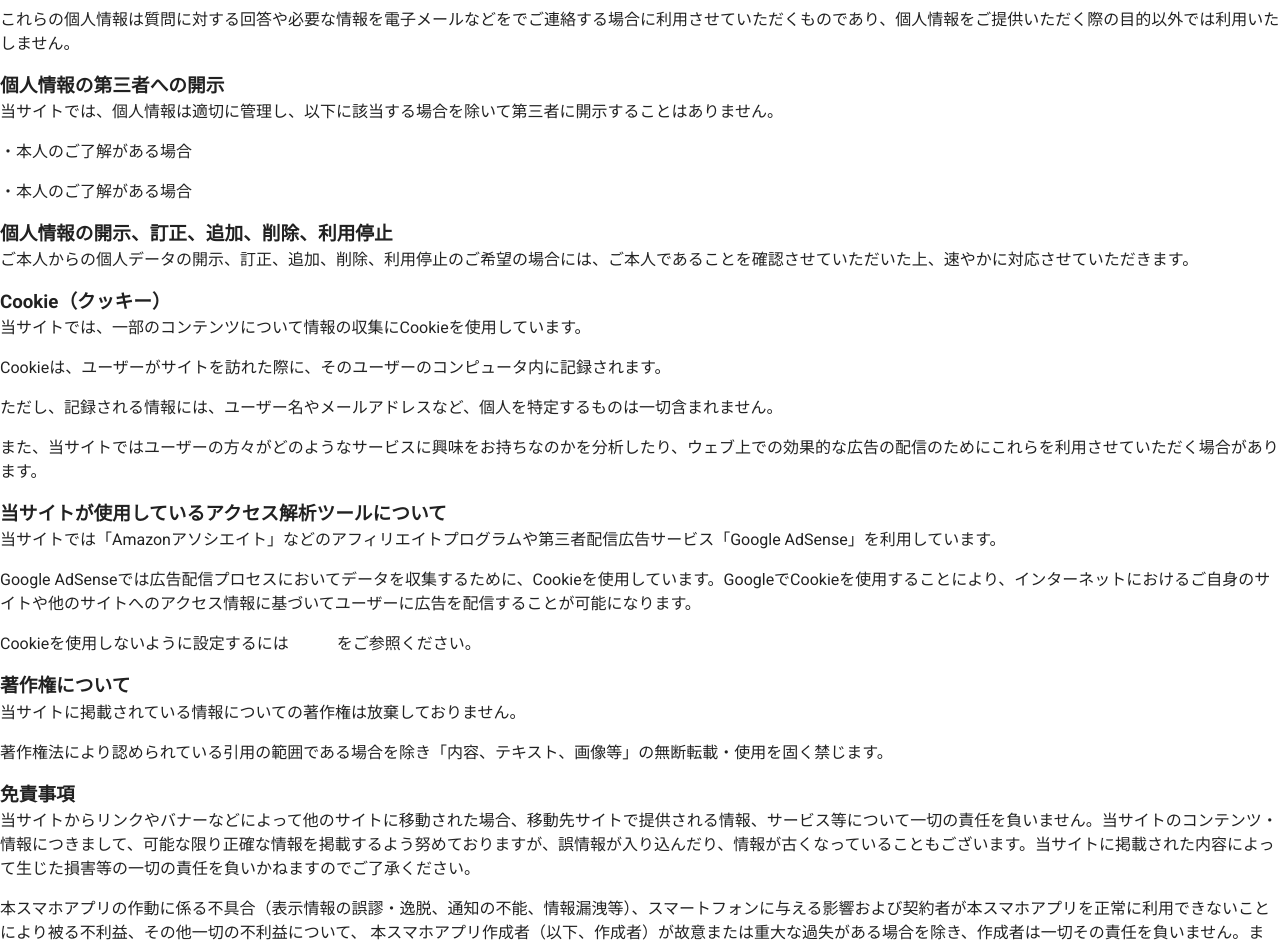
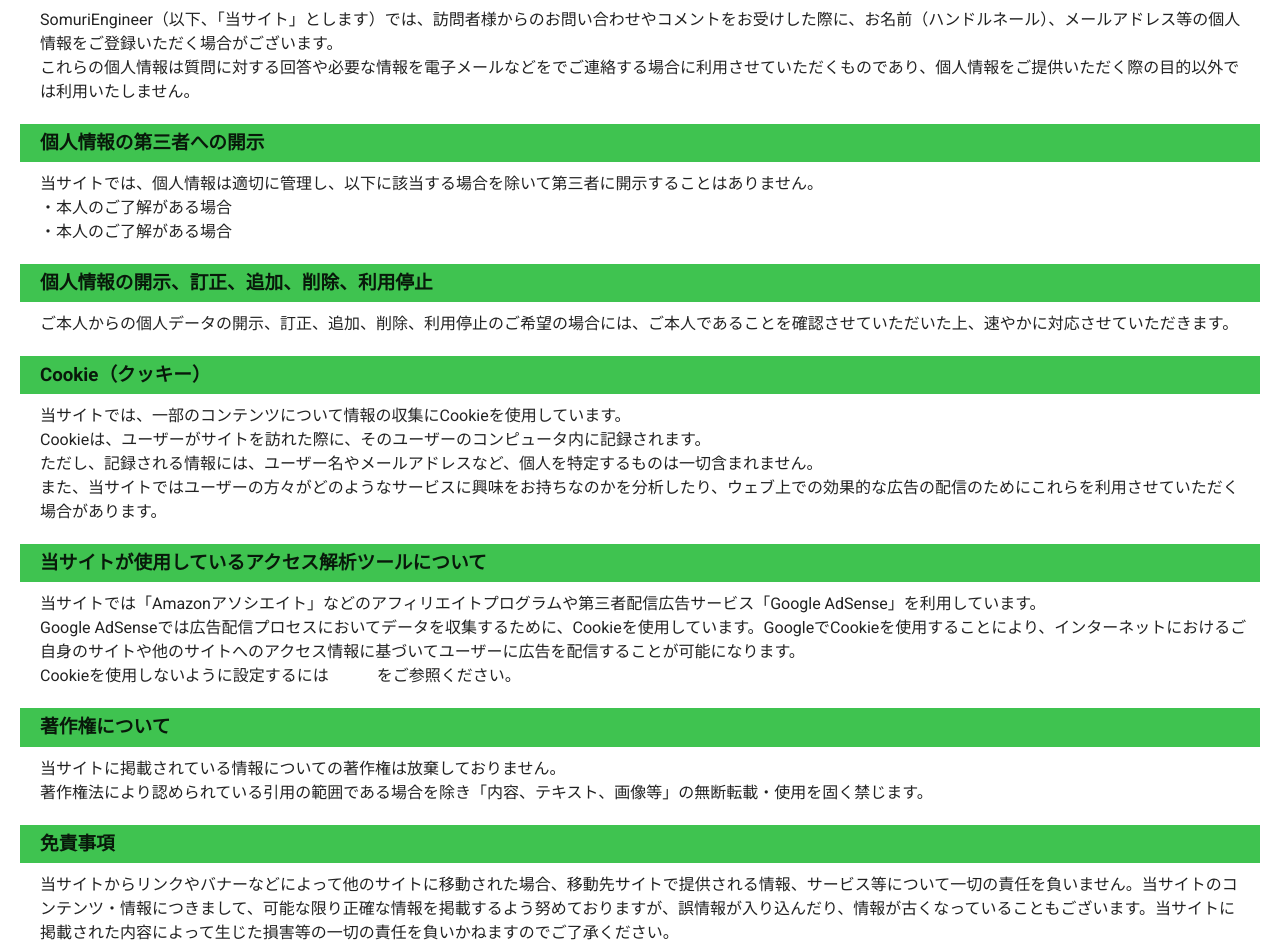
Before and after one commit to somurieengieer/ApplicationLandingPage, a Nuxt app: page /privacy in a window 1280 px wide. Shown: the part 240-1186 px from the top of the page. Built offline with nearby package versions, Linux system fonts and the light colour scheme.

Commit message:
プライバシーポリシーのレイアウト修正

```diff
--- a/pages/privacy.vue
+++ b/pages/privacy.vue
@@ -1,47 +1,49 @@
 <template>
   <v-app>
     <v-content>
+      <div class="root">
         <h3>個人情報の管理</h3>
         <p>個人情報を取り扱うにあたっては、「個人情報の保護に関する法律」をはじめとする個人情報の保護に関する法令、ガイドラインおよび本プライバシーポリシーを遵守いたします。</p>
 
         <h3>個人情報の利用目的</h3>
-      <p>SomuriEngineer（以下、「当サイト」とします）では、訪問者様からのお問い合わせやコメントをお受けした際に、お名前（ハンドルネール）、メールアドレス等の個人情報をご登録いただく場合がございます。</p>
-      <p>これらの個人情報は質問に対する回答や必要な情報を電子メールなどをでご連絡する場合に利用させていただくものであり、個人情報をご提供いただく際の目的以外では利用いたしません。</p>
+        <p>SomuriEngineer（以下、「当サイト」とします）では、訪問者様からのお問い合わせやコメントをお受けした際に、お名前（ハンドルネール）、メールアドレス等の個人情報をご登録いただく場合がございます。<br />
+           これらの個人情報は質問に対する回答や必要な情報を電子メールなどをでご連絡する場合に利用させていただくものであり、個人情報をご提供いただく際の目的以外では利用いたしません。</p>
 
         <h3>個人情報の第三者への開示</h3>
-      <p>当サイトでは、個人情報は適切に管理し、以下に該当する場合を除いて第三者に開示することはありません。</p>
-      <p>・本人のご了解がある場合</p>
-      <p>・本人のご了解がある場合</p>
+        <p>当サイトでは、個人情報は適切に管理し、以下に該当する場合を除いて第三者に開示することはありません。<br />
+           ・本人のご了解がある場合<br />
+           ・本人のご了解がある場合</p>
 
         <h3>個人情報の開示、訂正、追加、削除、利用停止</h3>
         <p>ご本人からの個人データの開示、訂正、追加、削除、利用停止のご希望の場合には、ご本人であることを確認させていただいた上、速やかに対応させていただきます。</p>
 
         <h3>Cookie（クッキー）</h3>
-      <p>当サイトでは、一部のコンテンツについて情報の収集にCookieを使用しています。</p>
-      <p>Cookieは、ユーザーがサイトを訪れた際に、そのユーザーのコンピュータ内に記録されます。</p>
-      <p>ただし、記録される情報には、ユーザー名やメールアドレスなど、個人を特定するものは一切含まれません。</p>
-      <p>また、当サイトではユーザーの方々がどのようなサービスに興味をお持ちなのかを分析したり、ウェブ上での効果的な広告の配信のためにこれらを利用させていただく場合があります。</p>
+        <p>当サイトでは、一部のコンテンツについて情報の収集にCookieを使用しています。<br />
+            Cookieは、ユーザーがサイトを訪れた際に、そのユーザーのコンピュータ内に記録されます。<br />
+            ただし、記録される情報には、ユーザー名やメールアドレスなど、個人を特定するものは一切含まれません。<br />
+            また、当サイトではユーザーの方々がどのようなサービスに興味をお持ちなのかを分析したり、ウェブ上での効果的な広告の配信のためにこれらを利用させていただく場合があります。</p>
 
         <h3>当サイトが使用しているアクセス解析ツールについて</h3>
-      <p>当サイトでは「Amazonアソシエイト」などのアフィリエイトプログラムや第三者配信広告サービス「Google AdSense」を利用しています。</p>
-      <p>Google AdSenseでは広告配信プロセスにおいてデータを収集するために、Cookieを使用しています。GoogleでCookieを使用することにより、インターネットにおけるご自身のサイトや他のサイトへのアクセス情報に基づいてユーザーに広告を配信することが可能になります。</p>
-      <p>Cookieを使用しないように設定するには<a href="https://policies.google.com/technologies/ads?hl=ja">こちら</a>をご参照ください。</p>
+        <p>当サイトでは「Amazonアソシエイト」などのアフィリエイトプログラムや第三者配信広告サービス「Google AdSense」を利用しています。<br />
+           Google AdSenseでは広告配信プロセスにおいてデータを収集するために、Cookieを使用しています。GoogleでCookieを使用することにより、インターネットにおけるご自身のサイトや他のサイトへのアクセス情報に基づいてユーザーに広告を配信することが可能になります。<br />
+           Cookieを使用しないように設定するには<a href="https://policies.google.com/technologies/ads?hl=ja">こちら</a>をご参照ください。</p>
 
         <h3>著作権について</h3>
-      <p>当サイトに掲載されている情報についての著作権は放棄しておりません。</p>
-      <p>著作権法により認められている引用の範囲である場合を除き「内容、テキスト、画像等」の無断転載・使用を固く禁じます。</p>
+        <p>当サイトに掲載されている情報についての著作権は放棄しておりません。<br />
+           著作権法により認められている引用の範囲である場合を除き「内容、テキスト、画像等」の無断転載・使用を固く禁じます。</p>
 
         <h3>免責事項</h3>
-      <p>当サイトからリンクやバナーなどによって他のサイトに移動された場合、移動先サイトで提供される情報、サービス等について一切の責任を負いません。当サイトのコンテンツ・情報につきまして、可能な限り正確な情報を掲載するよう努めておりますが、誤情報が入り込んだり、情報が古くなっていることもございます。当サイトに掲載された内容によって生じた損害等の一切の責任を負いかねますのでご了承ください。</p>
-      <p>本スマホアプリの作動に係る不具合（表示情報の誤謬・逸脱、通知の不能、情報漏洩等）、スマートフォンに与える影響および契約者が本スマホアプリを正常に利用できないことにより被る不利益、その他一切の不利益について、
+        <p>当サイトからリンクやバナーなどによって他のサイトに移動された場合、移動先サイトで提供される情報、サービス等について一切の責任を負いません。当サイトのコンテンツ・情報につきまして、可能な限り正確な情報を掲載するよう努めておりますが、誤情報が入り込んだり、情報が古くなっていることもございます。当サイトに掲載された内容によって生じた損害等の一切の責任を負いかねますのでご了承ください。<br />
+           本スマホアプリの作動に係る不具合（表示情報の誤謬・逸脱、通知の不能、情報漏洩等）、スマートフォンに与える影響および契約者が本スマホアプリを正常に利用できないことにより被る不利益、その他一切の不利益について、
            本スマホアプリ作成者（以下、作成者）が故意または重大な過失がある場合を除き、作成者は一切その責任を負いません。また、本スマホアプリが利用できなかった場合には、これによって生じた損害については、作成者は責任を負いません。</p>
 
         <h3>プライバシーポリシーの変更について</h3>
         <p>当サイトは、個人情報に関して適用される日本の法令を遵守するとともに、本ポリシーの内容を適宜見直しその改善に努めます。修正された最新のプライバシーポリシーは常に本ページにて開示されます。</p>
 
         <h3>お問い合わせ</h3>
-      <p>当サイトへの、お問い合わせに関しては、以下メールアドレスへご連絡ください。</p>
-      <p>somuriengineer@gmail.com</p>
+        <p>当サイトへの、お問い合わせに関しては、以下メールアドレスへご連絡ください。<br />
+          somuriengineer@gmail.com</p>
+      </div>
     </v-content>
   </v-app>
 </template>
@@ -56,3 +58,17 @@
   }),
 };
 </script>
+
+<style scoped>
+  .root {
+    padding: 20px;
+  }
+  h3 {
+    background-color: var(--v-accent-base);
+    padding: 5px 5px 5px 20px;
+  }
+  p {
+    margin: 10px 10px 20px 20px;
+
+  }
+</style>
```
Lines whose indentation alone changed are shown as unchanged.
